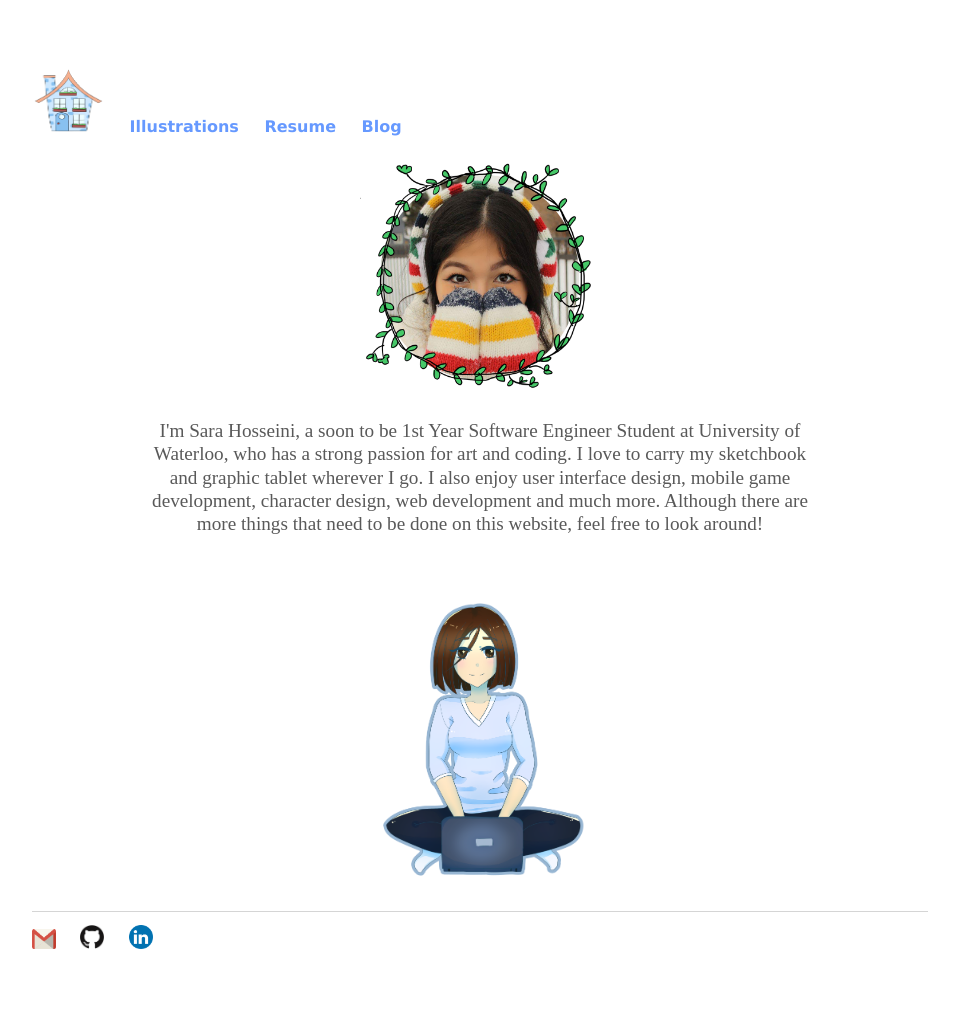
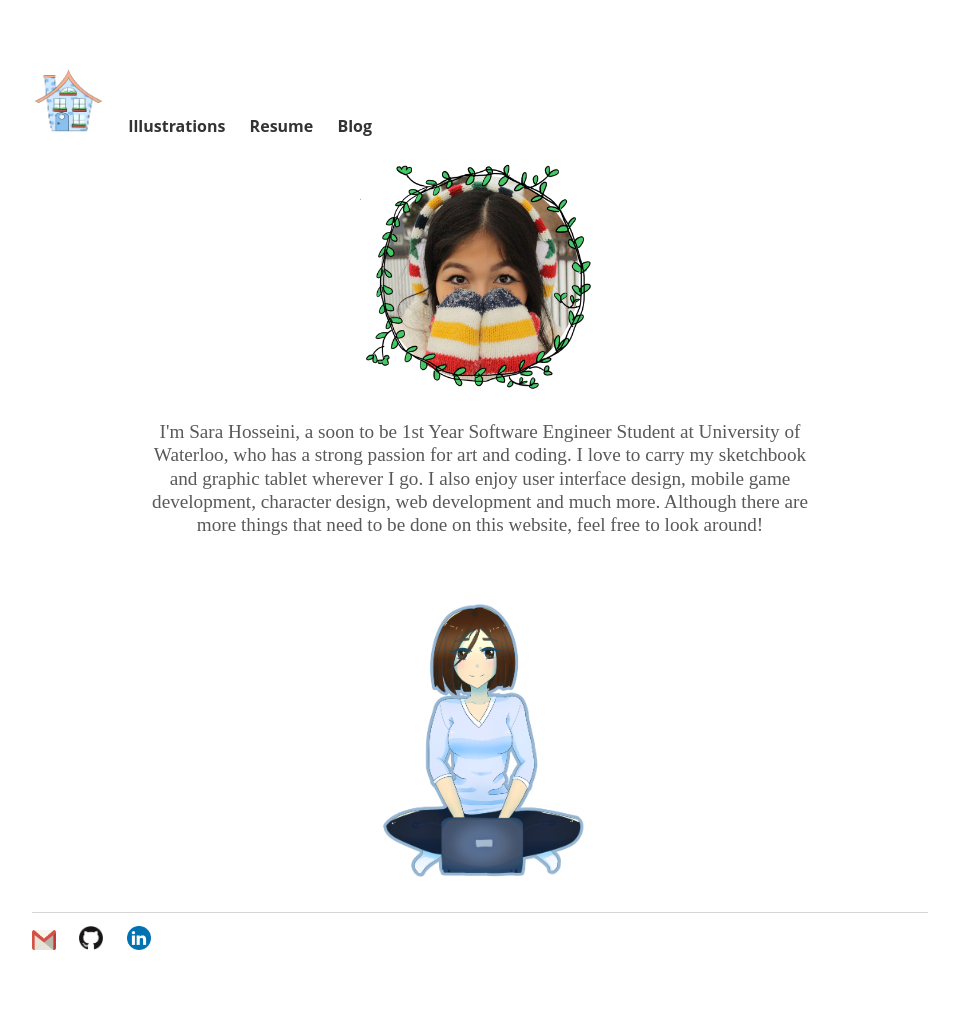
Before and after one commit to sarahoss/sarahoss.github.io, a Jekyll site: the page built from index.html, in a window 1280 px wide. Shown: the whole page, without its empty margins (160-1119 px from the left). Built offline with Jekyll 4.4.1, drawn with Linux system fonts in a browser that asks for light colours.

Commit message:
Update main.css

```diff
--- a/css/main.css
+++ b/css/main.css
@@ -8,7 +8,7 @@ body {
    margin-bottom: 60px;
 }
 nav ul, footer ul {
-    font-family: 'Verdana', 'Geneva', sans-serif;
+    font-family: 'Open Sans', sans-serif;
     padding: 0px;
     list-style: none;
     font-weight: bold;
@@ -19,14 +19,14 @@ nav ul li, footer ul li {
 }
 a {
     text-decoration: none;
-    color: #6699ff;
+    color: #333333;
 }
 a:hover {
     text-decoration: underline;
 }
 h1 {
     font-size: 2em;
-    font-family:'Verdana', 'Geneva', sans-serif;
+    font-family: 'Open Sans', sans-serif;
 }
 p {
     font-size: 1.2em;
```
